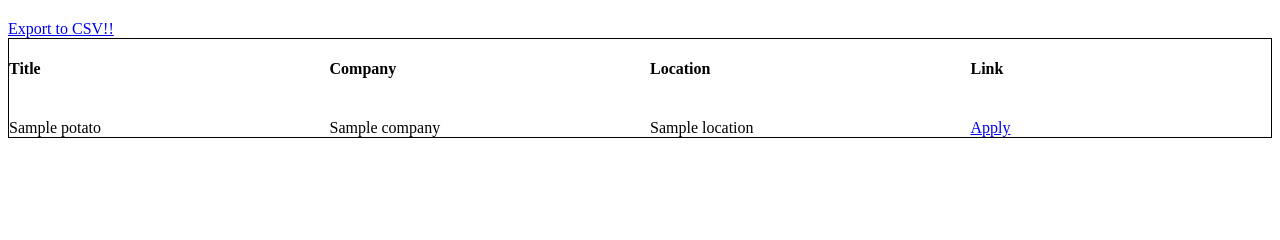
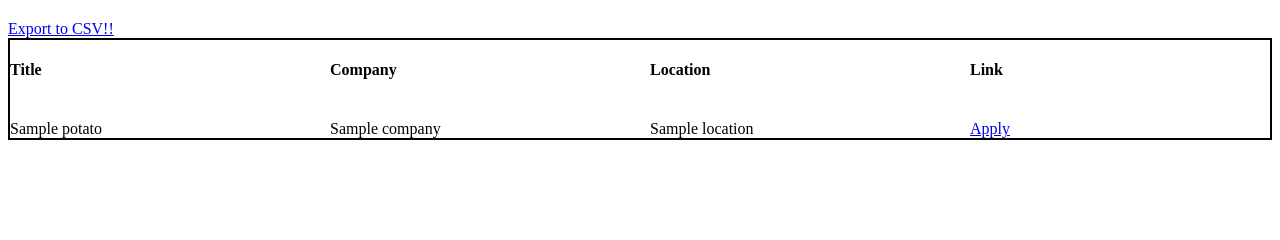
Before and after one commit to Sik-Kim/SuperScrapper, a Flask app: template templates/report.html in a window 1280 px wide. Shown: the part 101-341 px from the top of the page. Run offline with Flask 2, Linux system fonts and the light colour scheme; the template is opened without the code that fills it: most values are stand-ins (such as "Sample title", 1, 10 or a date in 2020).

Commit message:
update
update

```diff
--- a/templates/report.html
+++ b/templates/report.html
@@ -7,7 +7,7 @@
         display:grid;
         gap:20px;
         grid-template-columns: repeat(4, 1fr);
-        border: 1px solid black;
+        border: 2px solid black;
       }
 
     </style>
@@ -28,7 +28,7 @@
       <span>{{potato.location}}</span>
       <a href="{{potato.apply_link}}" target="_blank">Apply</a>
       {% endfor %}
-
+      <!-- potato든 뭐든 이름 상관없음 -->
       <!-- jobs가 존재하지 않으면 작동하진 않을거야. 그래서 report.html에 jobs를 잘 넘겨줘야하지 -->
     </section>
 
```
Also changed, not shown: main.py (+1 -3 lines), README.md.
